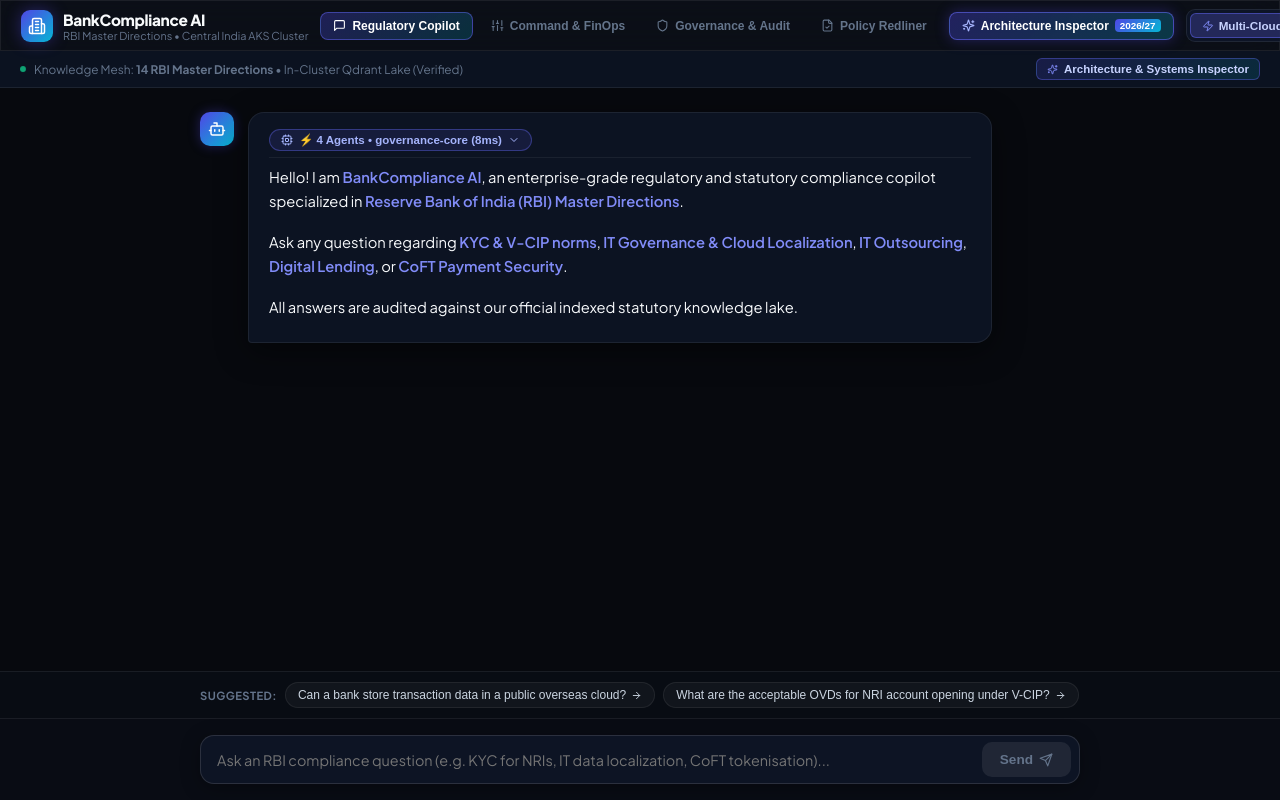
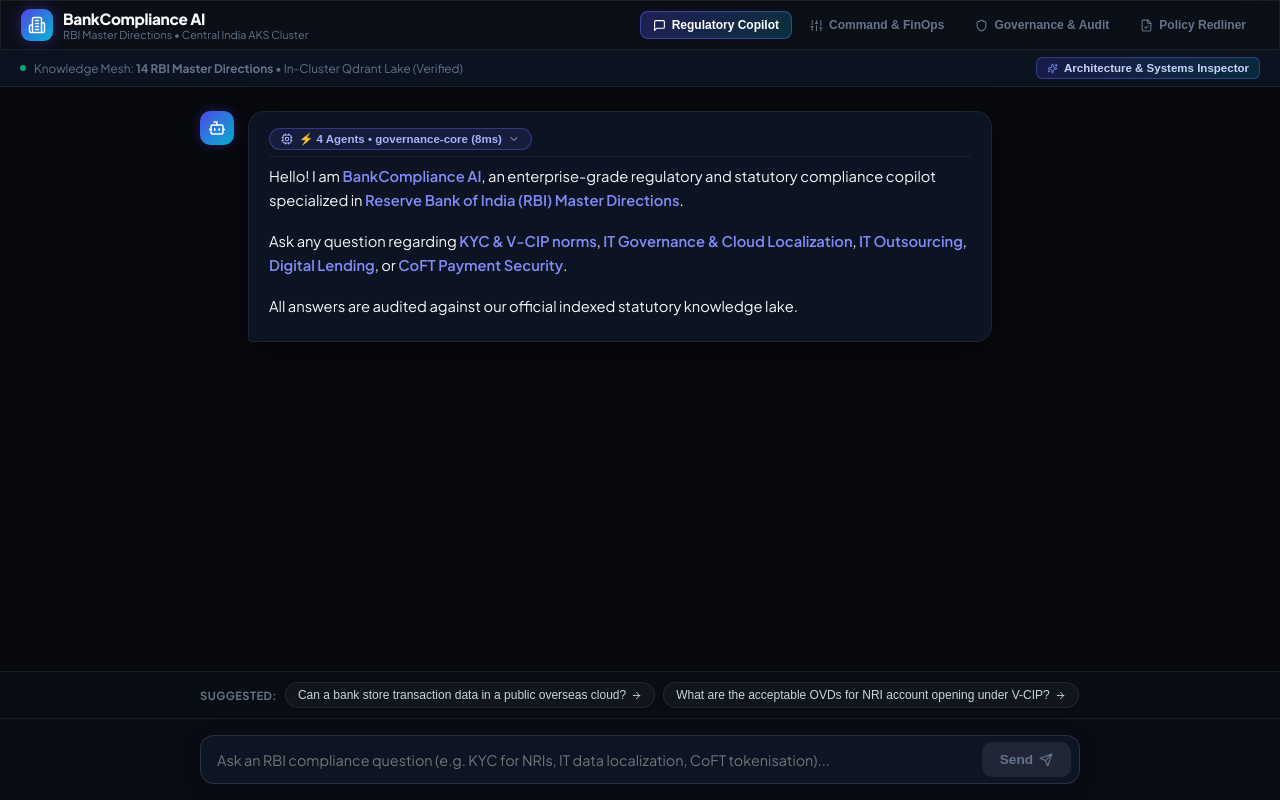
Before and after one commit to RepoCodeGanesh/terraform-azure-iac, a React (Vite) app in the folder app/bank-compliance/frontend/: page / in a window 1280 px wide. Built offline with nearby package versions, Linux system fonts and the light colour scheme.

Commit message:
refactor(ui): declutter header - remove duplicate inspector btn, inference switcher, and APIM badge from nav

```diff
--- a/app/bank-compliance/frontend/src/App.jsx
+++ b/app/bank-compliance/frontend/src/App.jsx
@@ -1,12 +1,10 @@
 import React, { useState, useEffect } from 'react'
 import {
   Building2,
+  Shield,
+  FileCheck,
+  MessageSquare,
   Sliders,
-  Shield,
-  Activity,
-  FileCheck,
-  Zap,
-  MessageSquare,
   Sparkles
 } from 'lucide-react'
 import ChatWindow from './components/ChatWindow'
@@ -29,6 +27,7 @@ function getPillarFromPath(pathname) {
 export default function App() {
   const [lakeStats, setLakeStats] = useState({ total_circulars: 12, total_indexed_clauses: 120 })
   const [isInspectorOpen, setIsInspectorOpen] = useState(false)
+  const [inferenceMode, setInferenceMode] = useState('cloud')
 
   // ── Global Enterprise Architecture Navigation & URL Deep-Linking ───────────
   // activePillar: 'copilot' | 'command' | 'governance' | 'monitoring' | 'redline'
@@ -63,9 +62,6 @@ export default function App() {
     window.addEventListener('popstate', handlePopState)
     return () => window.removeEventListener('popstate', handlePopState)
   }, [])
-
-  // Global Inference Engine Mode: 'cloud' | 'sovereign'
-  const [inferenceMode, setInferenceMode] = useState('cloud')
 
   const triggerDataLakeSync = async () => {
     try {
@@ -119,9 +115,8 @@ export default function App() {
           </div>
         </div>
 
-        {/* Center: Streamlined Enterprise Command Pillars + Architecture Inspector */}
+        {/* Center: Enterprise Command Pillars */}
         <nav className="header-nav" style={{ display: 'flex', alignItems: 'center', gap: '5px', flexShrink: 0 }}>
-          {/* Pillar 1: Copilot */}
           <button
             onClick={() => navigateToPillar('copilot')}
             style={{
@@ -143,7 +138,6 @@ export default function App() {
             <span>Regulatory Copilot</span>
           </button>
 
-          {/* Pillar 2: Command & FinOps */}
           <button
             onClick={() => navigateToPillar('command')}
             style={{
@@ -165,7 +159,6 @@ export default function App() {
             <span>Command &amp; FinOps</span>
           </button>
 
-          {/* Pillar 3: Governance & Audit */}
           <button
             onClick={() => navigateToPillar('governance')}
             style={{
@@ -187,7 +180,6 @@ export default function App() {
             <span>Governance &amp; Audit</span>
           </button>
 
-          {/* Pillar 4: Policy Redliner */}
           <button
             onClick={() => navigateToPillar('redline')}
             style={{
@@ -208,115 +200,7 @@ export default function App() {
             <FileCheck size={13} />
             <span className="nav-btn-text">Policy Redliner</span>
           </button>
-
-          {/* Special Action: Architecture & Learning Inspector */}
-          <button
-            type="button"
-            onClick={() => setIsInspectorOpen(true)}
-            style={{
-              background: 'linear-gradient(135deg, rgba(79, 70, 229, 0.35), rgba(6, 182, 212, 0.25))',
-              border: '1px solid rgba(99, 102, 241, 0.6)',
-              color: '#ffffff',
-              padding: '6px 12px',
-              borderRadius: '8px',
-              cursor: 'pointer',
-              display: 'flex',
-              alignItems: 'center',
-              gap: '6px',
-              fontSize: '0.75rem',
-              fontWeight: 700,
-              boxShadow: '0 0 14px rgba(79, 70, 229, 0.35)',
-              transition: 'all 0.18s ease',
-              marginLeft: '4px'
-            }}
-            title="Open 2026/2027 Frontier Platform Architecture & Learning Inspector"
-          >
-            <Sparkles size={13} color="#a5b4fc" />
-            <span className="desktop-only">Architecture Inspector</span>
-            <span style={{
-              background: 'linear-gradient(135deg, #4f46e5, #06b6d4)',
-              color: '#fff',
-              fontSize: '0.62rem',
-              padding: '1px 5px',
-              borderRadius: '4px',
-              fontWeight: 800
-            }}>2026/27</span>
-          </button>
         </nav>
-
-        {/* Right: Global Inference Engine Switcher & APIM Health */}
-        <div style={{ display: 'flex', alignItems: 'center', gap: '8px', flexShrink: 0 }}>
-          <div style={{
-            display: 'inline-flex',
-            background: 'rgba(15, 23, 42, 0.85)',
-            padding: '3px',
-            borderRadius: '9px',
-            border: '1px solid rgba(255, 255, 255, 0.08)',
-            gap: '3px'
-          }}>
-            <button
-              type="button"
-              onClick={() => setInferenceMode('cloud')}
-              style={{
-                display: 'flex',
-                alignItems: 'center',
-                gap: '5px',
-                padding: '5px 11px',
-                borderRadius: '6px',
-                fontSize: '0.73rem',
-                fontWeight: 600,
-                border: inferenceMode === 'cloud' ? '1px solid rgba(99, 102, 241, 0.5)' : '1px solid transparent',
-                background: inferenceMode === 'cloud' ? 'rgba(99, 102, 241, 0.25)' : 'transparent',
-                color: inferenceMode === 'cloud' ? '#c7d2fe' : 'var(--text-muted)',
-                cursor: 'pointer',
-                transition: 'all 0.18s ease'
-              }}
-            >
-              <Zap size={12} color={inferenceMode === 'cloud' ? '#818cf8' : 'currentColor'} />
-              <span className="engine-btn-text-desktop">Multi-Cloud Fleet (Groq/Gemini)</span>
-              <span className="engine-btn-text-mobile">Cloud</span>
-            </button>
-
-            <button
-              type="button"
-              onClick={() => setInferenceMode('sovereign')}
-              style={{
-                display: 'flex',
-                alignItems: 'center',
-                gap: '5px',
-                padding: '5px 11px',
-                borderRadius: '6px',
-                fontSize: '0.73rem',
-                fontWeight: 600,
-                border: inferenceMode === 'sovereign' ? '1px solid rgba(16, 185, 129, 0.5)' : '1px solid transparent',
-                background: inferenceMode === 'sovereign' ? 'rgba(16, 185, 129, 0.25)' : 'transparent',
-                color: inferenceMode === 'sovereign' ? '#34d399' : 'var(--text-muted)',
-                cursor: 'pointer',
-                transition: 'all 0.18s ease'
-              }}
-            >
-              <Shield size={12} color={inferenceMode === 'sovereign' ? '#34d399' : 'currentColor'} />
-              <span className="engine-btn-text-desktop">Sovereign SLM (Qwen 2.5)</span>
-              <span className="engine-btn-text-mobile">SLM</span>
-            </button>
-          </div>
-
-          <span style={{
-            background: 'rgba(16, 185, 129, 0.1)',
-            border: '1px solid rgba(16, 185, 129, 0.35)',
-            color: '#34d399',
-            fontSize: '0.68rem',
-            padding: '4px 9px',
-            borderRadius: '9999px',
-            fontWeight: 600,
-            display: 'flex',
-            alignItems: 'center',
-            gap: '5px'
-          }}>
-            <span className="pulse-indicator" style={{ width: '6px', height: '6px', borderRadius: '50%', background: '#10b981' }}></span>
-            <span className="desktop-only">APIM 200 OK</span>
-          </span>
-        </div>
       </header>
 
       {/* ── Main Dynamic Workspace View ────────────────────────────────────── */}
```
